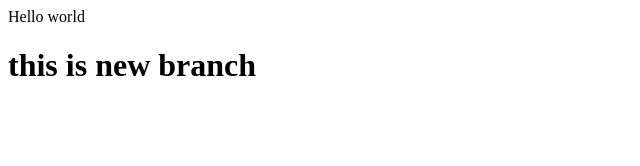
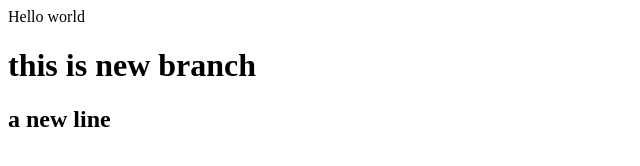
Before and after one commit to Rithvika15/Test, a plain HTML site: page index.html in a window 1280 px wide. Shown: the whole page, without its empty margins (0-640 px from the left). Drawn offline with Linux system fonts and the light colour scheme.

Commit message:
Update index.html

```diff
--- a/index.html
+++ b/index.html
@@ -1,4 +1,5 @@
 <html>
     <p>Hello world</p>
     <h1>this is new branch</h1>
+    <h2>a new line</h2>
 </html>
```
